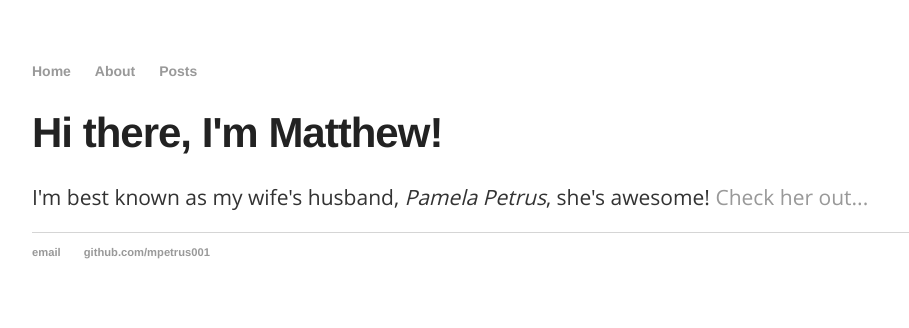
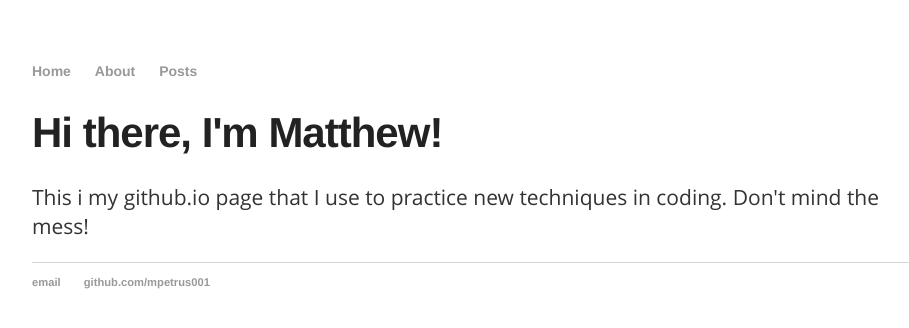
Before and after one commit to mpetrus001/mpetrus001.github.io, a Jekyll site: the page built from index.html, in a window 1280 px wide. Shown: the top 328 px of the page, without its empty margins (160-1069 px from the left). Built offline with Jekyll 4.4.1, drawn with Linux system fonts in a browser that asks for light colours; nearby versions of some CDN libraries; the list of posts is cut into pages by our own code.

Commit message:
Update index.html

```diff
--- a/index.html
+++ b/index.html
@@ -1,9 +1,9 @@
 ---
 layout: default
-title: Matthew Petrus, Amateur Developer
-description: I'm best known as my wife's husband, Pamela Petrus, she's awesome!
+title: Matthew Petrus, Novice Developer
+description: Introduction
 ---
 <div class="blurb">
 	<h1>Hi there, I'm Matthew!</h1>
-	<p>I'm best known as my wife's husband, <em>Pamela Petrus</em>, she's awesome! <a href="http://pamelapetrus.com">Check her out...</a></p>
+	<p>This i my github.io page that I use to practice new techniques in coding. Don't mind the mess!</p>
 </div><!-- /.blurb -->
```
